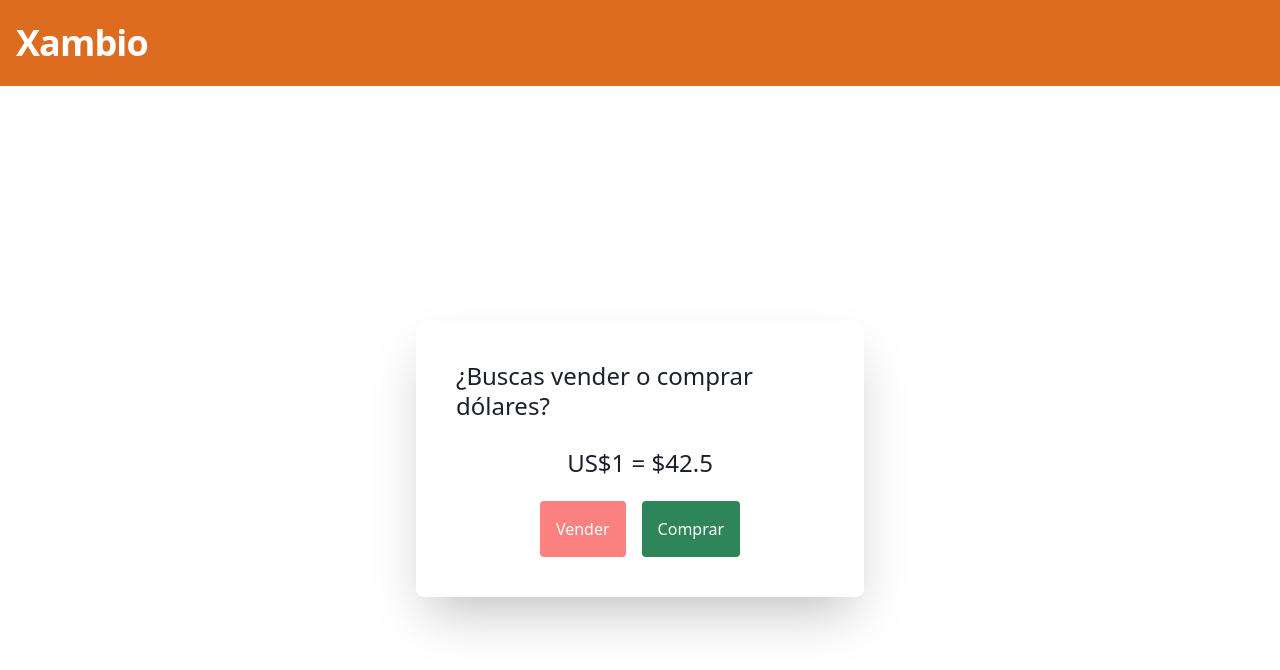
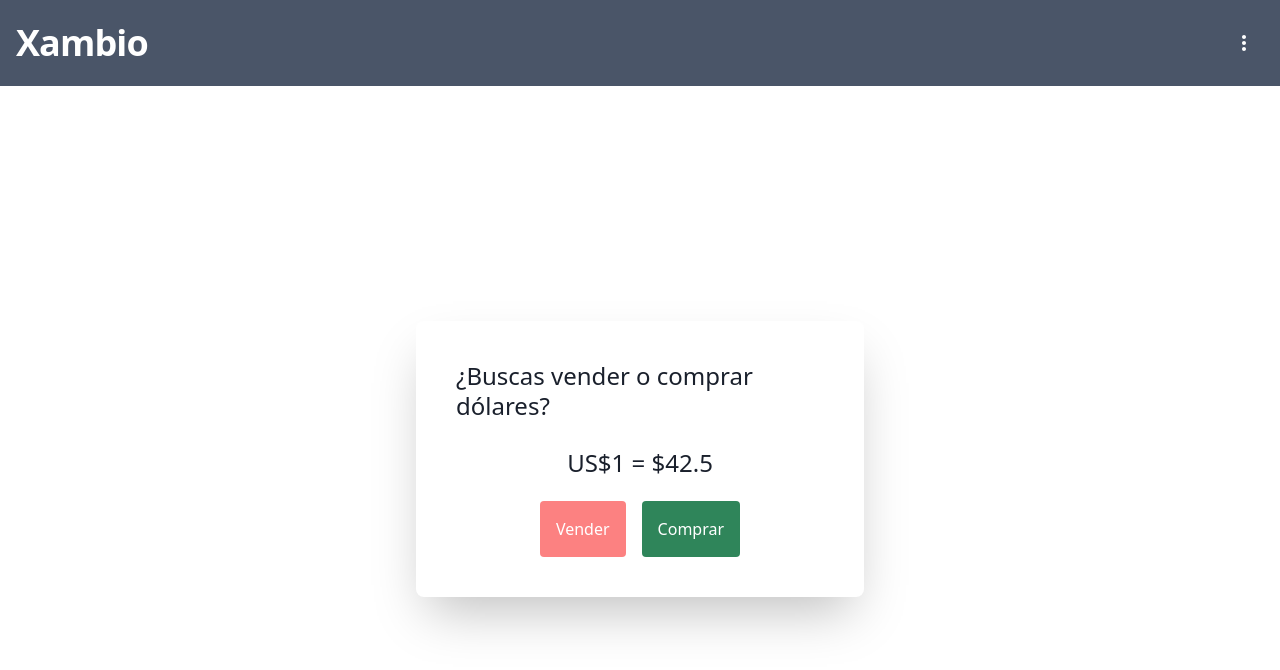
Before and after one commit to ncardeli/xambio, a React (Create React App) app: page / in a window 1280 px wide. Shown: the top 670 px of the page. Built offline with nearby package versions, Linux system fonts and the light colour scheme.

Commit message:
Add header menu
Also, change colors

```diff
--- a/src/components/Header.js
+++ b/src/components/Header.js
@@ -1,25 +1,63 @@
-import React from "react";
+import React, { useState, useEffect } from "react";
 import overflowIcon from "../assets/overflow.svg";
+import closeIcon from "../assets/close.svg";
+import { Link } from "react-router-dom";
 
+const menuOptions = [
+	{
+		text: "Historial",
+		url: "/history",
+	},
+	{
+		text: "Cerrar sesión",
+		url: "/",
+	},
+];
 function Header() {
+	const [isMenuOpened, setMenuOpened] = useState(false);
+	const toggleMenu = () => setMenuOpened(!isMenuOpened);
+	const closeMenu = () => setMenuOpened(false);
+
 	return (
-		<nav class="flex items-center justify-between flex-wrap bg-orange-600 p-4 mb-4">
-			<div class="flex items-center flex-shrink-0 text-white mr-6">
-				<span class="font-semibold text-4xl tracking-tight">Xambio</span>
+		<nav className="flex items-center justify-between flex-wrap bg-gray-700 p-4 mb-4">
+			<div className="flex items-center flex-shrink-0 text-white mr-6">
+				<Link to="/" onClick={closeMenu}>
+					<span className="font-semibold text-4xl tracking-tight">Xambio</span>
+				</Link>
 			</div>
-			<div class="block lg:hidden">
-				<button class="flex items-center px-5 py-2 border rounded border-orange-500 hover:text-white hover:border-white">
+			<div>
+				<button
+					className="flex items-center px-3 py-2 hover:text-white"
+					onClick={toggleMenu}
+				>
 					<img
 						style={{
 							filter: "invert(1)",
-							height: "24px",
+							height: "16px",
+							width: "16px",
+							objectFit: "contain",
 						}}
-						src={overflowIcon}
-						alt="Imagen con tres puntos indicando que hay más información"
+						src={isMenuOpened ? closeIcon : overflowIcon}
+						alt={
+							isMenuOpened ? "Cruz" : "Imagen con tres puntos indicando un menú"
+						}
 					></img>
 				</button>
 			</div>
-			<div class="w-full block flex-grow lg:flex lg:items-center lg:w-auto"></div>
+			<div className="w-full flex-grow" hidden={!isMenuOpened}>
+				<div className="text-sm">
+					{menuOptions.map(({ text, url }) => (
+						<Link
+							key={text}
+							to={url}
+							className="block mt-4 ml-auto text-gray-300 hover:text-white mr-4 text-right"
+							onClick={closeMenu}
+						>
+							{text}
+						</Link>
+					))}
+				</div>
+			</div>
 		</nav>
 	);
 }
```
Also changed, not shown: src/assets/close.svg (added).
